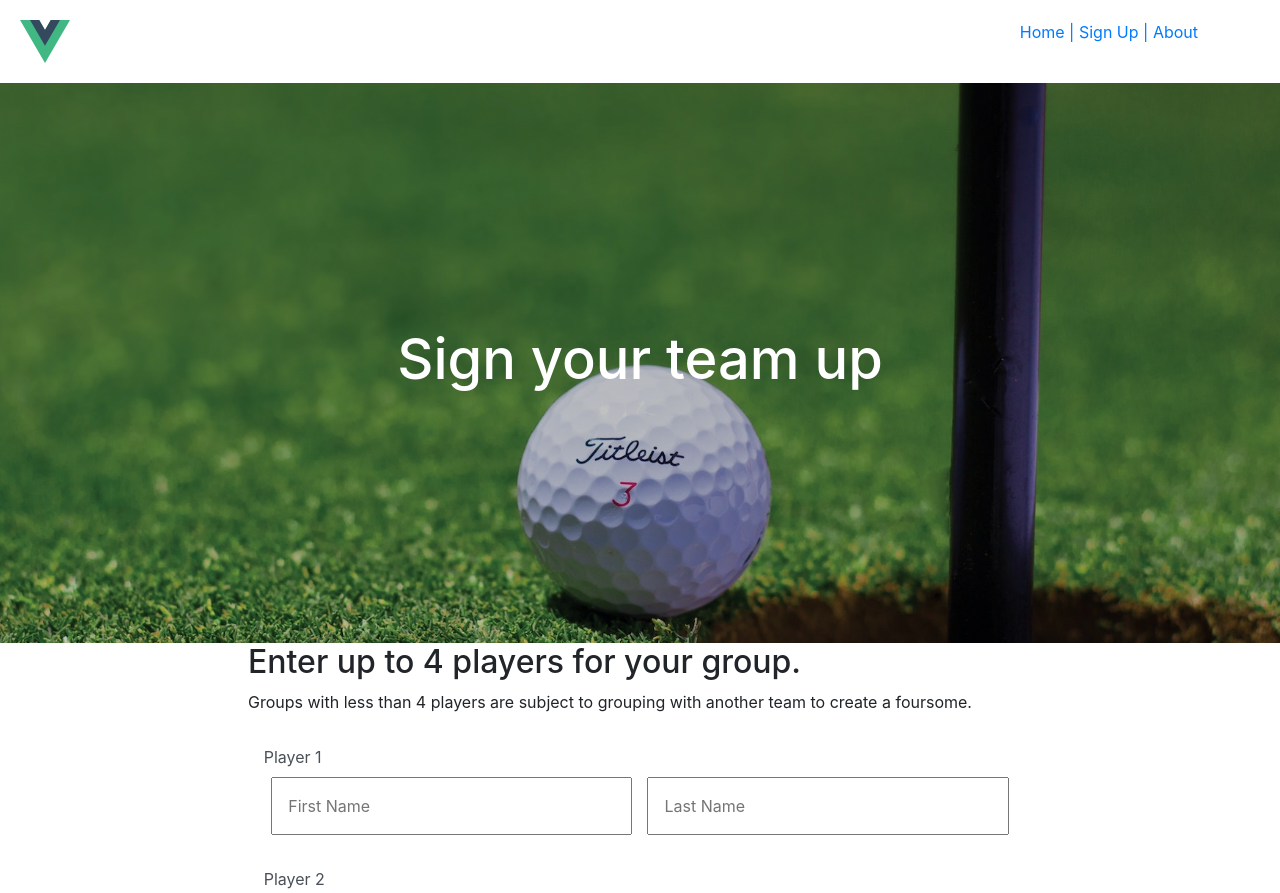
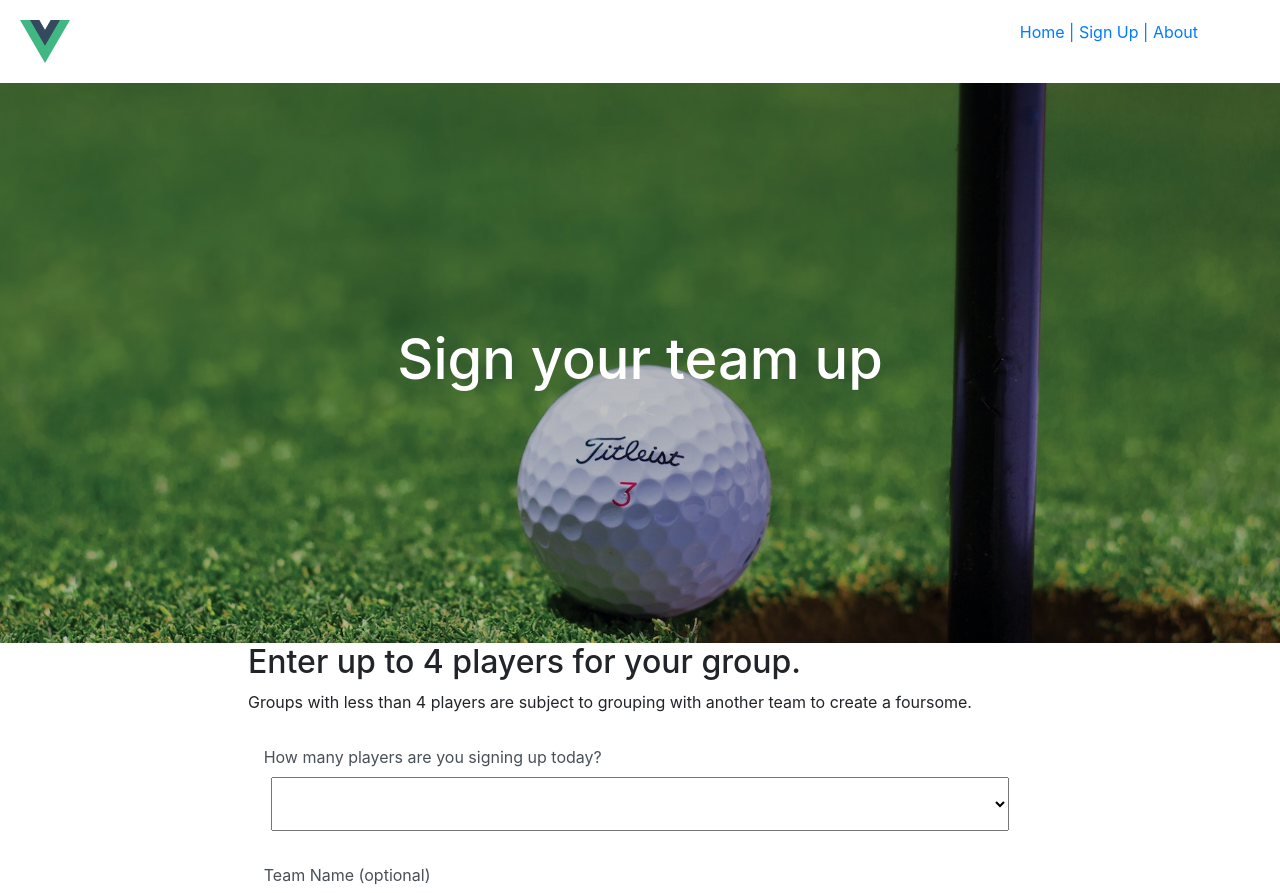
Before and after one commit to vit-the-jedi/golf-tournament-site, a Vue app: page /signup in a window 1280 px wide. Shown: the top 893 px of the page. Built offline with nearby package versions, Linux system fonts and the light colour scheme.

Commit message:
added firebase and form data pre processing

```diff
--- a/package.json
+++ b/package.json
@@ -8,6 +8,7 @@
     "preview": "vite preview"
   },
   "dependencies": {
+    "firebase": "^9.19.1",
     "vue": "^3.2.47",
     "vue-router": "^4.1.6"
   },
--- a/src/components/signUpForm.vue
+++ b/src/components/signUpForm.vue
@@ -1,30 +1,43 @@
 <template>
-  <form>
+  <form @submit="checkForm">
     <div class="form-inner">
       <h2>Enter up to 4 players for your group.</h2>
       <p>
         Groups with less than 4 players are subject to grouping with another
         team to create a foursome.
       </p>
+      <span v-if="errors.length" class="error-list error">
+        <span>Please correct the following error(s):</span>
+        <ul>
+          <li v-for="error in errors">{{ error }}</li>
+        </ul>
+      </span>
       <div class="form-control">
+        <label>How many players are you signing up today?</label>
+        <select v-model="numOfPlayers" class="input full-width">
+          <option value="1">1 Player</option>
+          <option value="2">2 Players</option>
+          <option value="3">3 Players</option>
+          <option value="4">4 Players</option>
+        </select>
+      </div>
+      <div class="form-control" v-if="numOfPlayers >= 1">
         <label>Player 1</label>
         <input
           v-model="player1__firstName"
           class="input"
           type="text"
           placeholder="First Name"
-          required
         />
         <input
           v-model="player1__lastName"
           class="input"
           type="text"
           placeholder="Last Name"
-          required
         />
       </div>
 
-      <div class="form-control">
+      <div class="form-control" v-if="numOfPlayers >= 2">
         <label>Player 2</label>
         <input
           v-model="player2__firstName"
@@ -39,7 +52,7 @@
           placeholder="Last Name"
         />
       </div>
-      <div class="form-control">
+      <div class="form-control" v-if="numOfPlayers >= 3">
         <label>Player 3</label>
         <input
           v-model="player3__firstName"
@@ -54,7 +67,7 @@
           placeholder="Last Name"
         />
       </div>
-      <div class="form-control">
+      <div class="form-control" v-if="numOfPlayers >= 4">
         <label>Player 4</label>
         <input
           v-model="player4__firstName"
@@ -85,9 +98,8 @@
         />
       </div>
       <div class="form-control">
-        <label>Division (select one)</label>
-        <select v-model="division" class="input full-width" required>
-          <option value="">Choose a division...</option>
+        <label>Choose a division</label>
+        <select v-model="division" class="input full-width">
           <option value="mens">Men's Division</option>
           <option value="coed">Co-ed Division</option>
         </select>
@@ -98,33 +110,139 @@
 </template>
 
 <script>
+import { addToFirestore } from "../middleware/db.js";
 export default {
   data() {
     return {
-      player1Name: "",
-      player2Name: "",
-      player3Name: "",
-      player4Name: "",
-      teamName: "",
-      division: "",
+      errors: [],
+      numOfPlayers: null,
+      player1__firstName: null,
+      player1__lastName: null,
+      player2__firstName: null,
+      player2__lastName: null,
+      player3__firstName: null,
+      player3__lastName: null,
+      player4__firstName: null,
+      player4__lastName: null,
+      teamName: null,
+      division: null,
     };
   },
   methods: {
     checkForm: function (e) {
-      if (this.player1__firstName && this.player1__lastName) {
-        return true;
+      if (
+        this.numOfPlayers &&
+        this.player1__firstName &&
+        this.player1__lastName &&
+        this.division
+      ) {
+        e.preventDefault();
+        this.preProcessData();
       }
 
       this.errors = [];
+      if (!this.numOfPlayers) {
+        this.errors.push(
+          "Please enter the amount of player currently on your team."
+        );
+      }
+      if (!this.player1__firstName) {
+        this.errors.push("At least 1 player's first name required.");
+      }
+      if (!this.player1__lasttName) {
+        this.errors.push("At least 1 player's last name required.");
+      }
+      if (!this.division) {
+        this.errors.push("Please choose a division to be entered in.");
+      }
+      e.preventDefault();
+    },
+    preProcessData: function () {
+      let numOfPlayers = Number(this.numOfPlayers);
+      this.players = [];
+      switch (numOfPlayers) {
+        case 1:
+          //set needs grouping flag
+          this.needsGrouping = true;
+          this.players.push({
+            first_name: this.player1__firstName,
+            last_name: this.player1__lastName,
+          });
+          break;
+        case 2:
+          //set needs grouping flag
+          this.needsGrouping = true;
+          this.players.push({
+            first_name: this.player1__firstName,
+            last_name: this.player1__lastName,
+          });
+          this.players.push({
+            first_name: this.player2__firstName,
+            last_name: this.player2__lastName,
+          });
+          break;
+        case 3:
+          //set needs grouping flag
+          this.needsGrouping = true;
+          this.players.push({
+            first_name: this.player1__firstName,
+            last_name: this.player1__lastName,
+          });
+          this.players.push({
+            first_name: this.player2__firstName,
+            last_name: this.player2__lastName,
+          });
+          this.players.push({
+            first_name: this.player3__firstName,
+            last_name: this.player3__lastName,
+          });
+          break;
+        case 4:
+          this.players.push({
+            first_name: this.player1__firstName,
+            last_name: this.player1__lastName,
+          });
+          this.players.push({
+            first_name: this.player2__firstName,
+            last_name: this.player2__lastName,
+          });
+          this.players.push({
+            first_name: this.player3__firstName,
+            last_name: this.player3__lastName,
+          });
+          this.players.push({
+            first_name: this.player4__firstName,
+            last_name: this.player4__lastName,
+          });
+          delete this.needsGrouping;
+          break;
+        //dont need the grouping flag with 4 players
+      }
+      //make sure we set num of players to number type
+      this.numOfPlayers = Number(this.numOfPlayers);
 
-      if (!this.name) {
-        this.errors.push("Name required.");
-      }
-      if (!this.age) {
-        this.errors.push("Age required.");
-      }
-
-      e.preventDefault();
+      //loop through player names and uppercase first letters
+      //if teamName is null, let's make one
+      this.players.forEach((item, i, arr) => {
+        let fName =
+          item.first_name[0].toUpperCase() + item.first_name.substring(1);
+        let lName =
+          item.last_name[0].toUpperCase() + item.last_name.substring(1);
+        item.first_name = fName;
+        item.last_name = lName;
+      });
+      if (!this.teamName)
+        this.teamName = `${this.players[0].first_name} ${this.players[0].last_name}'s Team`;
+      //delete the originals we dont need them anymore
+      delete this.player1__firstName;
+      delete this.player1__lastName;
+      delete this.player2__firstName;
+      delete this.player2__lastName;
+      delete this.player3__firstName;
+      delete this.player3__lastName;
+      delete this.player4__firstName;
+      delete this.player4__lastName;
+      console.log(this);
     },
   },
 };
@@ -181,4 +299,15 @@ button {
   font-size: 1.25rem;
   text-transform: uppercase;
 }
+.error {
+  color: red;
+}
+.error-list * {
+  color: inherit;
+}
+.error-list {
+  max-width: 400px;
+  width: 100%;
+  margin: auto;
+}
 </style>
--- /dev/null
+++ b/src/middleware/db.js
@@ -0,0 +1,64 @@
+"use strict";
+
+// Import the functions you need from the SDKs you need
+import { initializeApp } from "firebase/app";
+import {
+  getFirestore,
+  collection,
+  getDocs,
+  setDoc,
+  doc,
+  query,
+  where,
+  orderBy,
+  limit,
+} from "firebase/firestore";
+
+// Your web app's Firebase configuration
+const firebaseConfig = {
+  apiKey: "AIzaSyA1edFnLIXTMe98ey2m1XnS3de0xTzX17E",
+  authDomain: "pja-golf-tournament.firebaseapp.com",
+  projectId: "pja-golf-tournament",
+  storageBucket: "pja-golf-tournament.appspot.com",
+  messagingSenderId: "191775654052",
+  appId: "1:191775654052:web:4d08bdb790677759ad2631",
+};
+
+// Initialize Firebase
+const app = initializeApp(firebaseConfig);
+const db = getFirestore(app);
+
+async function getLeaderboardData(db) {
+  const scoreCollection = collection(db, "leaderboard");
+
+  const orderedDataQuery = query(
+    scoreCollection,
+    orderBy("score", "desc"),
+    limit(25)
+  );
+  const orderedData = await getDocs(orderedDataQuery);
+  //order data highest -> lowest
+  let dataArr = [];
+  orderedData.forEach((doc) => {
+    //create empty obj to store values
+    const nestedDataObj = {};
+    nestedDataObj[doc.id] = doc.data();
+    //push to array so we can preserve the correct order we got from firebase query
+    dataArr.push(nestedDataObj);
+  });
+  console.log(dataArr);
+  return dataArr;
+}
+
+//have to pass either mens or coed as docName to enter new data into each document
+async function addToFirestore(coll, docName, data = null) {
+  const docRef = doc(db, "teams", docName);
+  setDoc(docRef, data, { merge: true })
+    .then(() => {
+      console.log("Document has been added successfully");
+    })
+    .catch((error) => {
+      console.log(error);
+    });
+}
+export { firebaseConfig, app, db, getLeaderboardData, addToFirestore };
```
Also changed, not shown: 1 other file (tests, documents, lock files or other folders).
